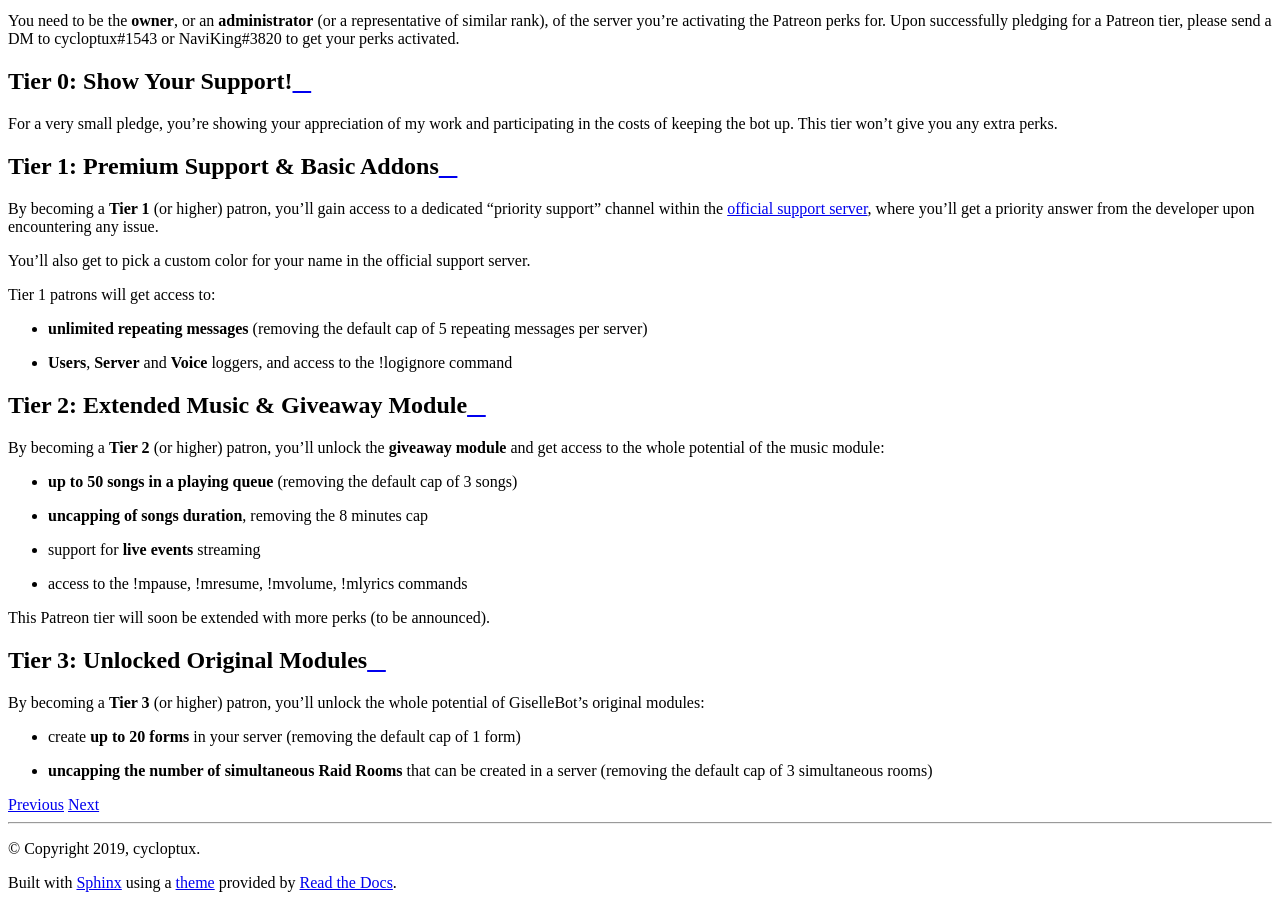
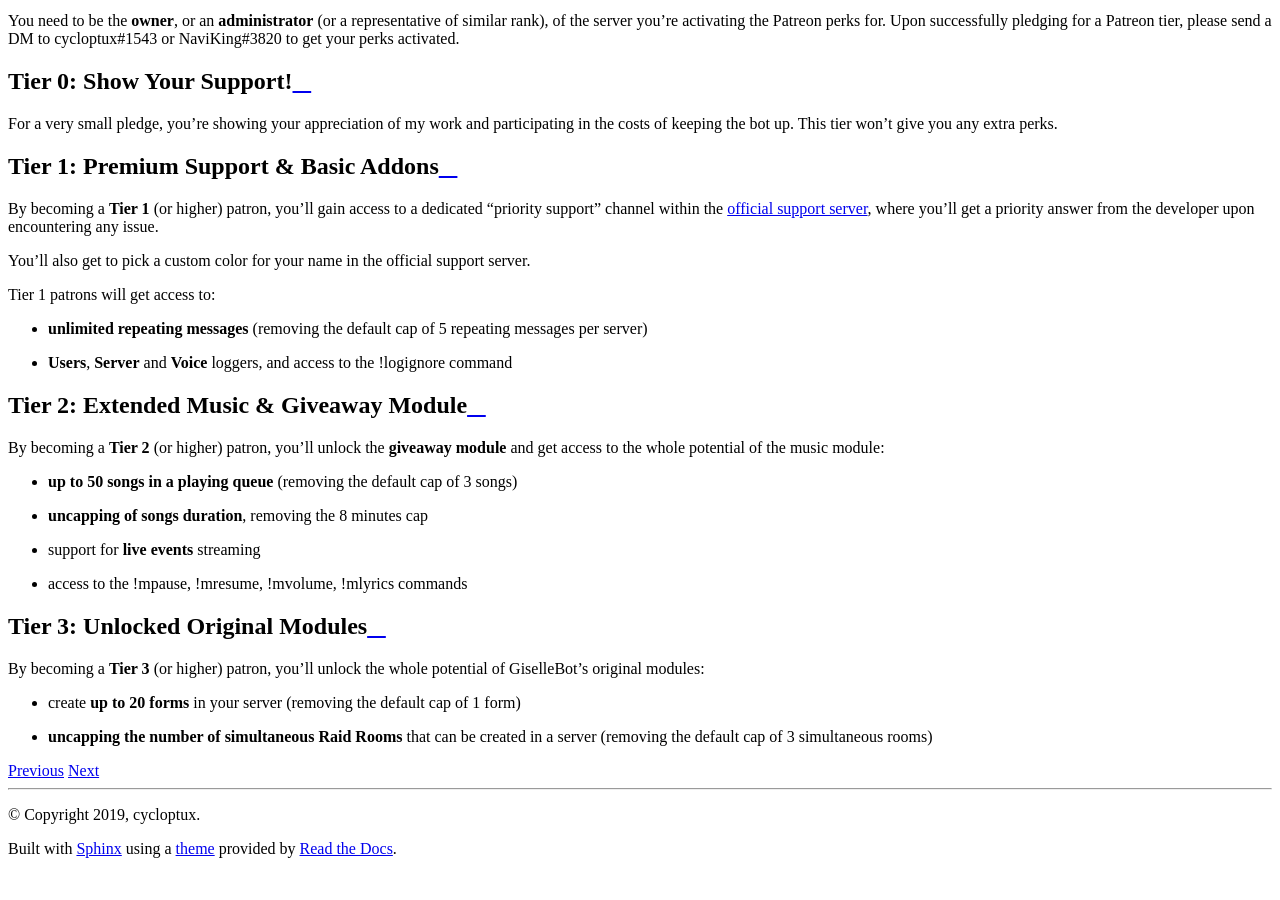
Before and after one commit to cycloptux/GiselleBot-Documentation, a Sphinx documentation site: the page built from docs/source/patreon-perks.rst, in a window 1280 px wide and 900 px high, scrolled down 1244 px. Built offline with Sphinx 7.4.7 and the Read the Docs theme 2.0.0, drawn with Linux system fonts in a browser that asks for light colours; after the commit the page ends 2110 px from its top, so only the background shows below that.

Commit message:
Removed a sentence.

```diff
--- a/docs/source/patreon-perks.rst
+++ b/docs/source/patreon-perks.rst
@@ -45,8 +45,6 @@
 * support for **live events** streaming
 * access to the |bot_prefix|\ mpause, |bot_prefix|\ mresume, |bot_prefix|\ mvolume, |bot_prefix|\ mlyrics commands
 
-This Patreon tier will soon be extended with more perks (to be announced).
-
 Tier 3: Unlocked Original Modules
 =================================
 
```
